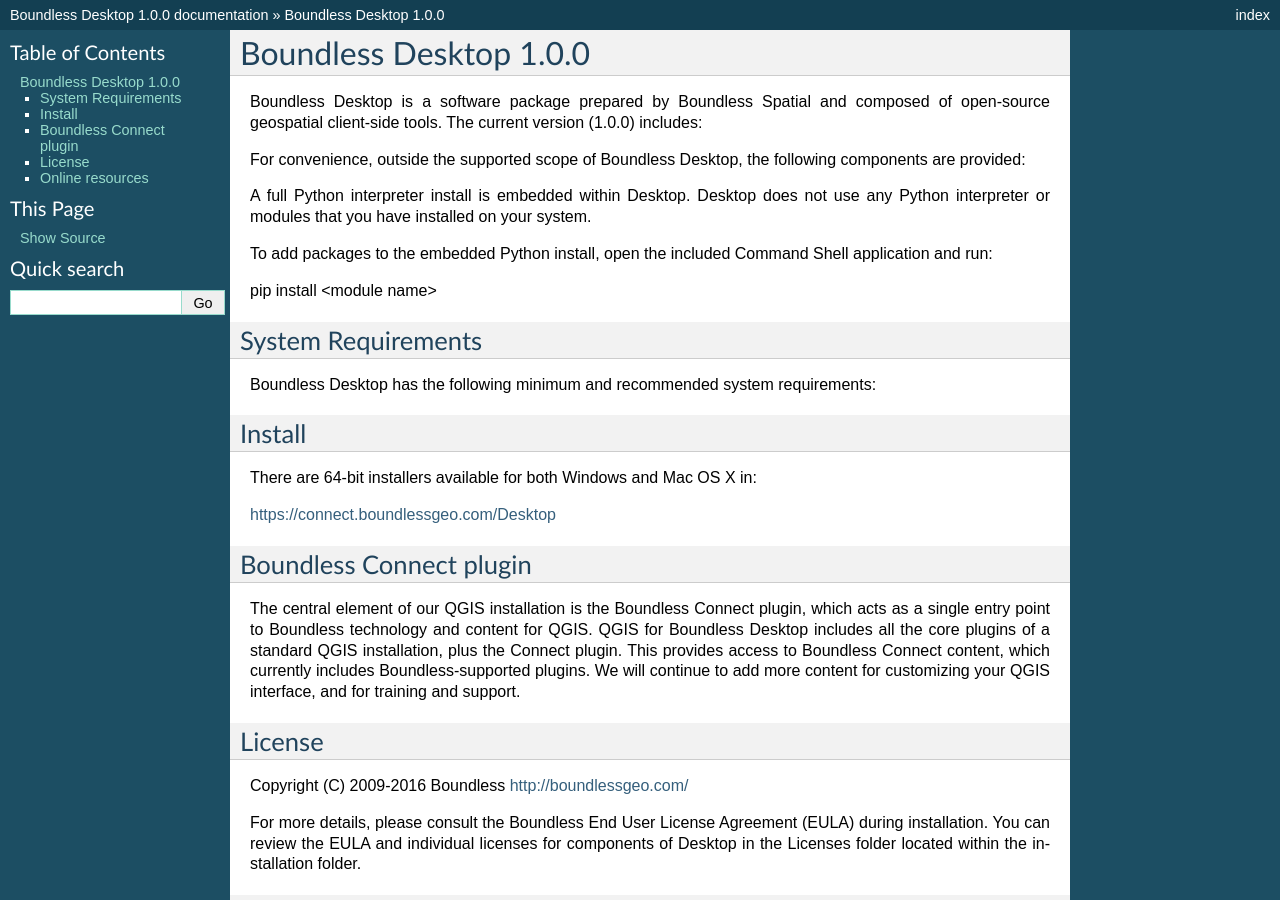
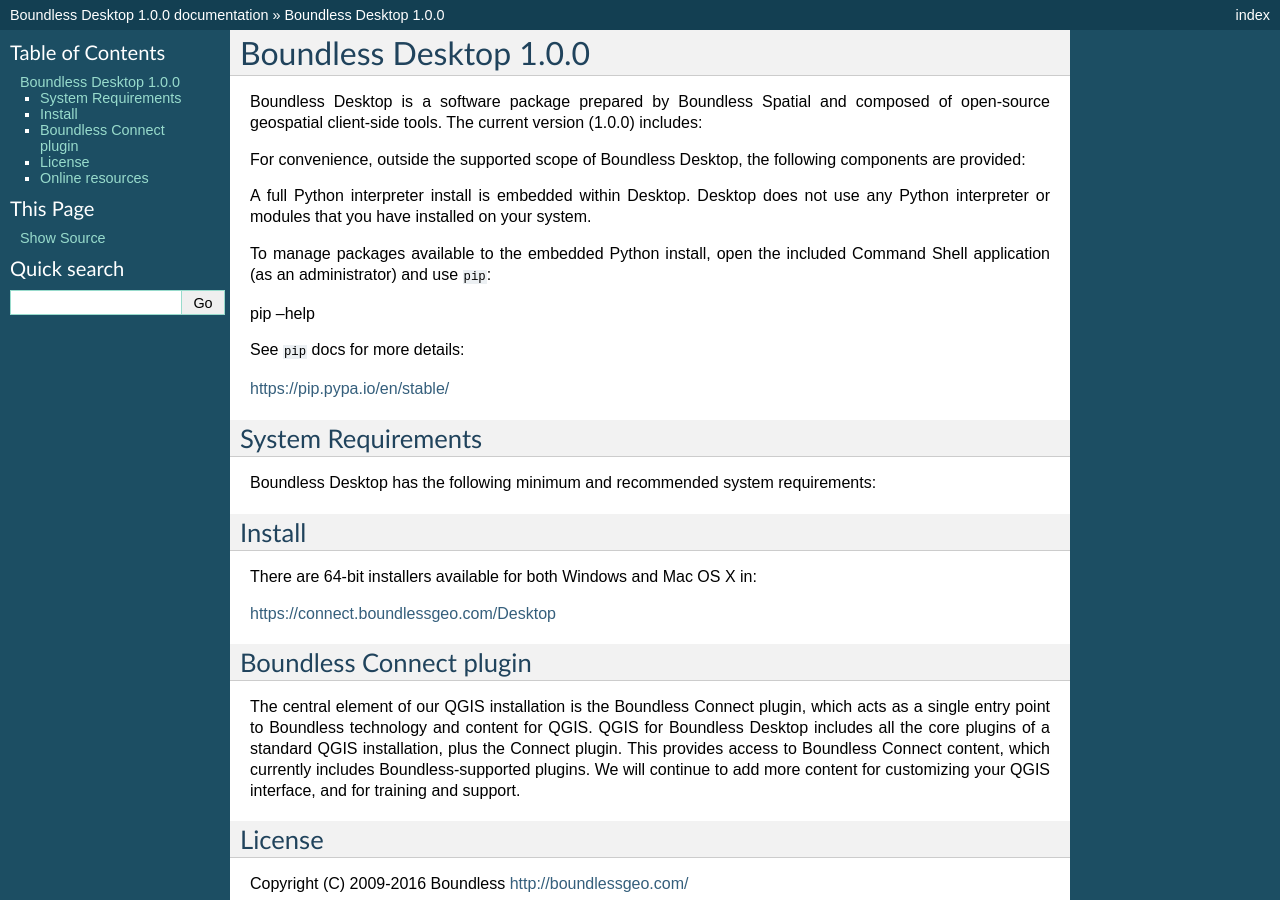
Before and after one commit to planetfederal/desktop-documentation, a Sphinx documentation site: the page built from installers/source/README.rst, in a window 1280 px wide and 900 px high. Built offline with Sphinx 7.4.7, drawn with Linux system fonts in a browser that asks for light colours.

Commit message:
Update Python packages and pip reference in README; admin needed

```diff
--- a/installers/source/README.rst
+++ b/installers/source/README.rst
@@ -23,11 +23,15 @@
 
 A full Python interpreter install is embedded within Desktop. Desktop does not use any Python interpreter or modules that you have installed on your system.
 
-To add packages to the embedded Python install, open the included Command Shell application and run:
+To manage packages available to the embedded Python install, open the included Command Shell application (as an administrator) and use ``pip``:
 
 ::
 
-pip install <module name>
+pip --help
+
+See ``pip`` docs for more details:
+
+https://pip.pypa.io/en/stable/
 
 System Requirements
 -------------------
```
